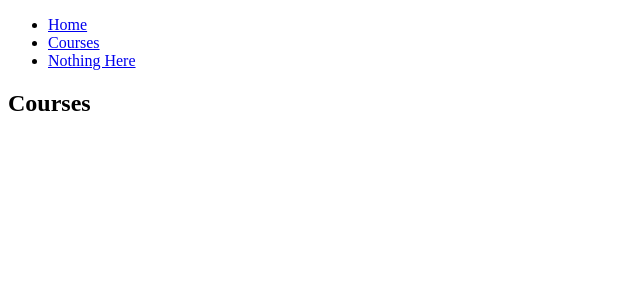
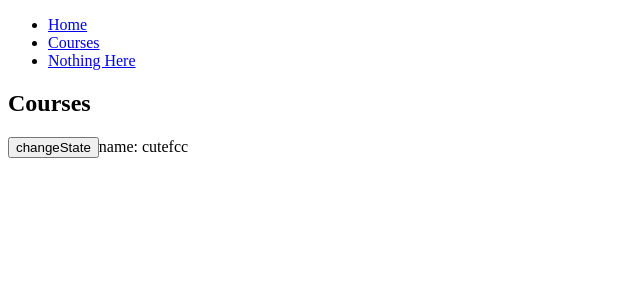
Before and after one commit to cutefcc/fcc-project, a React app in the folder fcc-interface/: page /courses in a window 1280 px wide. Shown: the top 300 px of the page, without its empty margins (0-640 px from the left). Built offline with nearby package versions, Linux system fonts and the light colour scheme; the HTML template or start-up script is replaced by a standard one.

Commit message:
feat: test zustand

```diff
--- a/fcc-interface/package.json
+++ b/fcc-interface/package.json
@@ -41,6 +41,7 @@
     "react": "^18.1.0",
     "react-dom": "^18.1.0",
     "react-router-dom": "^6.3.0",
-    "recoil": "^0.7.3-alpha.2"
+    "recoil": "^0.7.3-alpha.2",
+    "zustand": "4.0.0-rc.1"
   }
 }
--- a/fcc-interface/src/web/components/Common/FccHeader.tsx
+++ b/fcc-interface/src/web/components/Common/FccHeader.tsx
@@ -6,15 +6,15 @@ const FccHeader: FC = () => {
   const [uppercase] = useAtom(textAtom);
   const [num, setNum] = useState(0);
   // const init = useCallback(() => {}, []);
-  console.log("uppercase: ", uppercase);
+  console.log("header - render");
   // console.log('组件初始化🐻...', Math.random());
   //复杂一点 GC
   // useEffect(() => {
-  const init = () => {
-    //wasm 计算一个值回来
-    console.log("🐻🍎...", Math.random());
-  };
-  init();
+  // const init = () => {
+  //wasm 计算一个值回来
+  // console.log("🐻🍎...", Math.random());
+  // };
+  // init();
   // }, []);
   return (
     <>
--- a/fcc-interface/src/web/pages/Courses.tsx
+++ b/fcc-interface/src/web/pages/Courses.tsx
@@ -1,8 +1,27 @@
+import {
+  getState,
+  setState,
+  subscribe,
+  destroy,
+  changeState,
+  store,
+} from "@store/store";
+import create from "zustand";
+const useStore = create(store);
 function Courses() {
+  const { name } = useStore();
+  console.log("courses render", name);
+  const changeFn = () => {
+    if (true) {
+      changeState();
+    }
+  };
   return (
     <div>
       <h2>Courses</h2>
       {/* <Outlet /> */}
+      <button onClick={changeFn}>changeState</button>
+      name: {name}
     </div>
   );
 }
--- a/fcc-interface/src/web/pages/Home.tsx
+++ b/fcc-interface/src/web/pages/Home.tsx
@@ -1,7 +1,16 @@
+import {
+  getState,
+  setState,
+  subscribe,
+  destroy,
+  changeState,
+  store,
+} from "@store/store";
 function Home() {
   return (
     <div>
       <h2>Home</h2>
+      <h2>{getState().name}</h2>
     </div>
   );
 }
--- a/fcc-interface/src/web/routers/index.tsx
+++ b/fcc-interface/src/web/routers/index.tsx
@@ -1,3 +1,4 @@
+// import FccHeader from "@components/Common/FccHeader";
 import Loading from "@components/Loading";
 import MainLayout from "@layouts/MainLayout";
 import { lazy, Suspense } from "react";
--- /dev/null
+++ b/fcc-interface/src/web/store/store.ts
@@ -0,0 +1,19 @@
+import create from "zustand/vanilla";
+// test zustand/vanilla 不依赖react
+const DEFAULT_STORE = {
+  name: "cutefcc",
+  age: 31,
+};
+
+const store = create(() => ({ ...DEFAULT_STORE }));
+const { getState, setState, subscribe, destroy } = store;
+
+function changeState() {
+  setState({
+    name: "cutefcc-new" + Math.random(),
+  });
+}
+// subscribe((draft) => {
+//   console.log(draft);
+// });
+export { getState, setState, subscribe, destroy, changeState, store };
--- /dev/null
+++ b/fcc-interface/src/web/store/zustand.ts
@@ -0,0 +1,16 @@
+import create from "zustand";
+// test zustand
+const DEFAULT_STORE = {
+  name: "cutefcc",
+  age: 31,
+};
+
+const store = create(() => ({ ...DEFAULT_STORE }));
+const { getState, setState, subscribe, destroy } = store;
+
+function changeState() {
+  setState({
+    name: "cutefcc-new" + Math.random(),
+  });
+}
+export { getState, setState, subscribe, destroy, changeState };
--- a/fcc-interface/tsconfig.json
+++ b/fcc-interface/tsconfig.json
@@ -29,7 +29,7 @@
       "@layouts/*": ["web/layouts/*"],
       "@service/*": ["web/service/*"],
       "@hooks/*": ["web/hooks/*"],
-      "@states/*": ["web/states/*"],
+      "@store/*": ["web/store/*"],
       "@utils/*": ["web/utils/*"],
       "@lib/*": ["web/lib/*"],
       "@constants/*": ["web/constants/*"]
--- a/fcc-interface/webpack.config.js
+++ b/fcc-interface/webpack.config.js
@@ -81,7 +81,7 @@ const webpackBaseConfig = {
       "@pages": resolve("src/web/pages"),
       "@layouts": resolve("src/web/layouts"),
       "@assets": resolve("src/web/assets"),
-      "@states": resolve("src/web/states"),
+      "@store": resolve("src/web/store"),
       "@service": resolve("src/web/service"),
       "@utils": resolve("src/web/utils"),
       "@lib": resolve("src/web/lib"),
```
Also changed, not shown: 9 other files (tests, documents, lock files or other folders).
